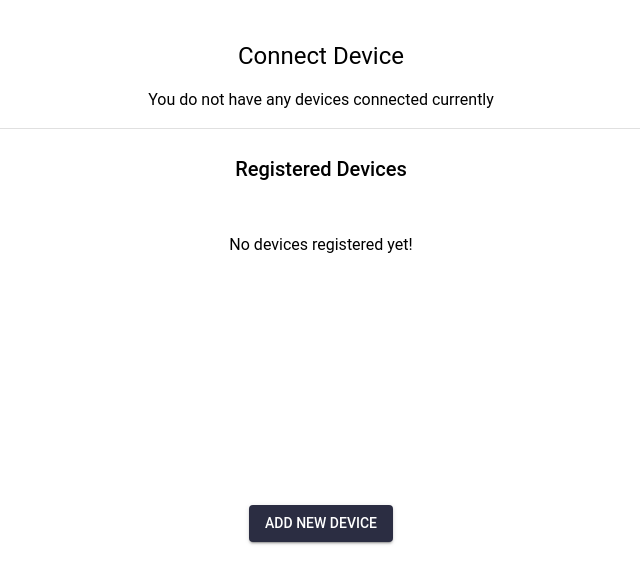
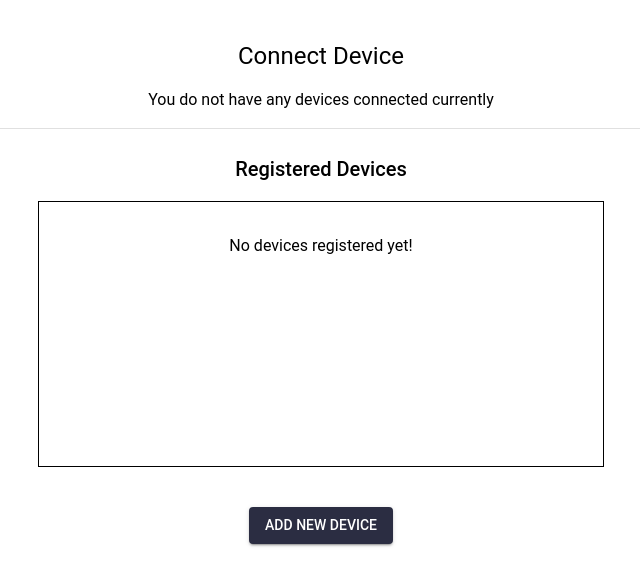
Before and after one commit to joshchyeonlee/EZFit, a React (Create React App) app: page / in a window 1280 px wide. Shown: the top 586 px of the page, without its empty margins (319-959 px from the left). Built offline with nearby package versions, Linux system fonts and the light colour scheme.

Commit message:
add border around registerd devices

```diff
--- a/src/components/AccountConnectDevice.tsx
+++ b/src/components/AccountConnectDevice.tsx
@@ -147,7 +147,7 @@ function AccountConnectDevice(){
                 <Box padding={1} display="flex" justifyContent="center" flexDirection="column" alignItems="center">
                     <Typography textAlign="center" padding={2} variant="h6">Registered Devices</Typography>
                     <Box padding={4} minWidth={500} maxWidth={500} minHeight={200} maxHeight={200}
-                        sx={{ overflow: "hidden", overflowY: "scroll" }}>
+                        sx={{ border: 1, borderColor: "ActiveBorder", overflow: "hidden", overflowY: "scroll" }}>
                             {registeredDevices.length > 0 ? registeredDevices.map((device) =>
                             <Box display="flex" flexDirection="row" alignItems="center" justifyContent="space-between" padding={1}>
                                 <Typography>{device}</Typography>
@@ -158,9 +158,7 @@ function AccountConnectDevice(){
                                     <Button variant="contained" color="warning" onClick={() => handleRemoveDevice(device)}>Remove</Button>
                                 </Box>
                             </Box>) :
-                            <Box display="flex" alignItems="center" justifyContent="center">
-                                <Typography> No devices registered yet!</Typography>
-                            </Box>
+                            <Typography textAlign="center"> No devices registered yet!</Typography>
                             }
                     </Box>
                 </Box>
```
